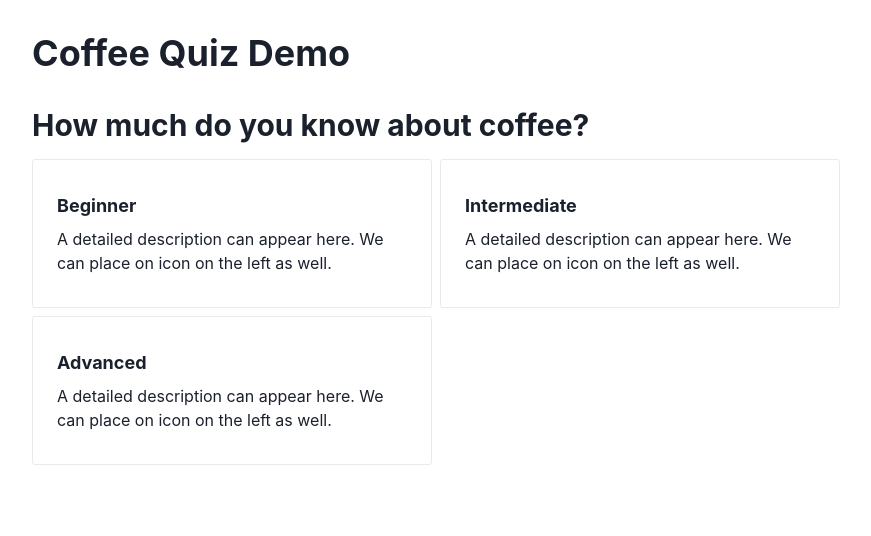
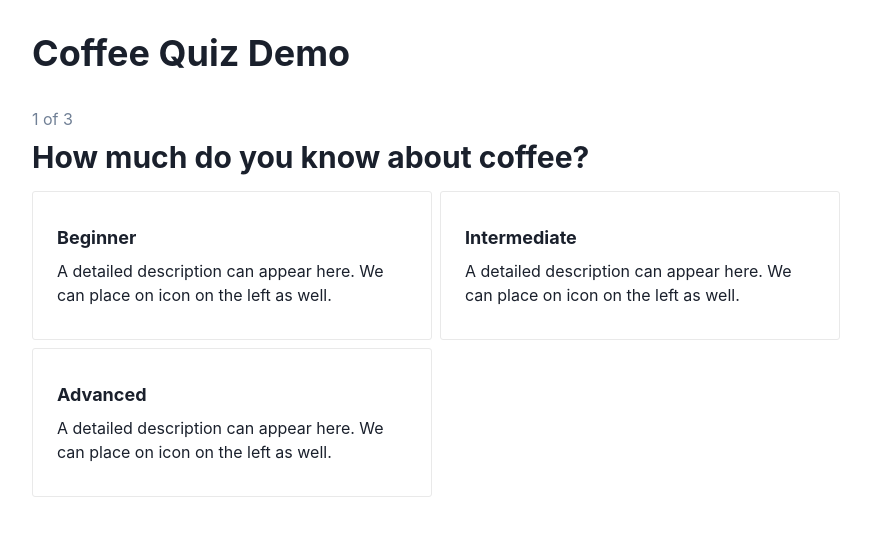
Before and after one commit to joserocha3/coffee-quiz-demo, a Gatsby site: page / in a window 1280 px wide. Both pictures are taken after a click on the button "Start Quiz". Shown: the whole page, without its empty margins (24-895 px from the left). Built offline with nearby package versions, Linux system fonts and the light colour scheme; Gatsby itself is replaced by a stand-in of ours.

Commit message:
add question numbers

```diff
--- a/src/components/App.js
+++ b/src/components/App.js
@@ -120,6 +120,11 @@ function App() {
       {q && (
         <Flex key={q.id} direction="column" pb={8}>
           <SlideFade in>
+            <Text size="xs" color="gray.500" mb={2}>
+              {`${activeQuestionIndex + 1} of ${questions.length}`}
+            </Text>
+          </SlideFade>
+          <SlideFade in>
             <Heading size="lg">{q.question}</Heading>
           </SlideFade>
           <Wrap mt={4} spacing={2}>
```
